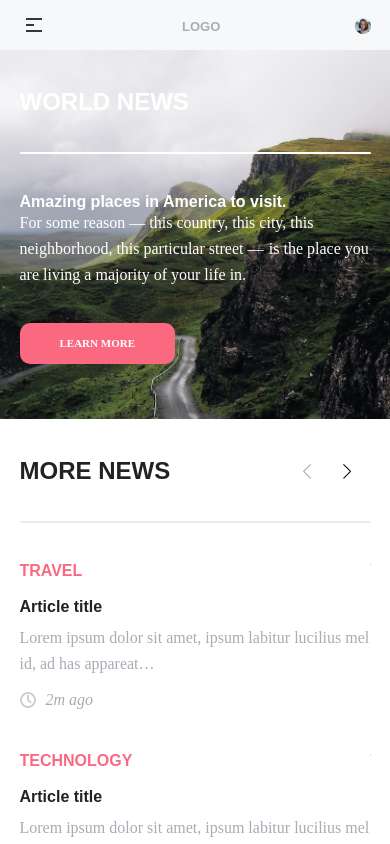
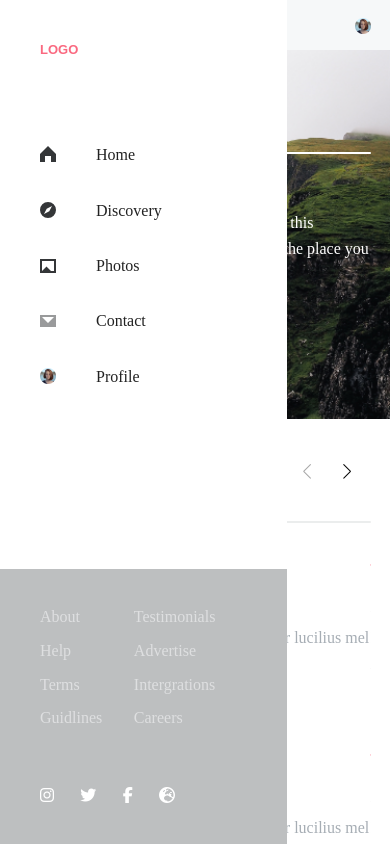
Before and after one commit to MladenStojkovic/Resource-Responsive-Design, a plain HTML site: page Index.html in a window 390 px wide. Both pictures are taken after a click on the button 33 px from the left and 25 px from the top of the page. Shown: the top 844 px of the page. Drawn offline with nearby package versions, Linux system fonts and the light colour scheme.

Commit message:
Added mobile overlay style and functionality

```diff
--- a/Index.html
+++ b/Index.html
@@ -42,17 +42,32 @@
 			<!--  container end -->
 		</header>
 
-		<aside class="mobile-overlay">
+		<aside class="mobile-overlay collapsed">
 			<div class="mobile-overlay-header">
 				<div class="logo-wrapper">
-					<a href="#"><img src="#" alt="LOGO"/></a>
+					<a href="#"><img src="assets/logo.svg" alt="LOGO"/></a>
 				</div>
 				<ul class="mobile-overlay-nav">
-					<li><a href="index.html">Home</a></li>
-					<li><a href="#">Discovery</a></li>
-					<li><a href="#">Photos</a></li>
-					<li><a href="#">Contact</a></li>
-					<li><a href="#">Profile</a></li>
+					<li>
+						<img src="assets/home.svg" alt="">
+						<a href="index.html">Home</a>
+					</li>
+					<li>
+						<img src="assets/discover.svg" alt="">
+						<a href="#">Discovery</a>
+					</li>
+					<li>
+						<img src="assets/photos.svg" alt="">
+						<a href="#">Photos</a>
+					</li>
+					<li>
+						<img src="assets/mail.svg" alt="">
+						<a href="#">Contact</a>
+					</li>
+					<li class="mobile-overlay-profile">
+						<img src="assets/avatar.png" alt="">
+						<a href="#">Profile</a>
+					</li>
 				</ul>
 			</div>
 			<!-- mobile-overlay-header end -->
@@ -467,5 +482,11 @@
 				// And if we need scrollbar
 			});
 		</script>
+
+		<script>
+			$(".sidebar-collapse").click(function() {
+				$(".mobile-overlay").toggleClass("collapsed");
+			})
+		</script>
 	</body>
 </html>
--- a/style.css
+++ b/style.css
@@ -101,8 +101,90 @@ header {
   display: flex;
 }
 
-.menu-tablet, .mobile-overlay {
+.menu-tablet {
   display: none;
+}
+
+.mobile-overlay {
+  transition: all 0.5s;
+}
+
+.mobile-overlay {
+  position: fixed;
+  left: 0;
+  top: 0;
+  width: 287px;
+  background-color: #BDBFC0;
+  z-index: 2;
+  height: 100%;
+}
+
+.collapsed {
+  left: -287px;
+}
+
+.mobile-overlay-header {
+  background-color: #FFFFFF;
+}
+
+.mobile-overlay-header, .mobile-overlay-footer {
+  padding: 40px;
+}
+
+.mobile-overlay-nav {
+  padding: 90px 0 145px 0;
+}
+.mobile-overlay .logo-wrapper {
+  width: 16px;
+  height: 16px;
+}
+
+.mobile-overlay .mobile-overlay-profile img {
+  width: 16px;
+  height: 16px;
+}
+
+.mobile-overlay-nav li {
+  display: flex;
+  align-items: center;
+  margin-bottom: 40px;
+}
+
+.mobile-overlay-nav .mobile-overlay-profile {
+  margin-bottom: 0;
+}
+
+.mobile-overlay-nav li img {
+  margin-right: 40px;
+}
+
+.mobile-overlay-nav li a {
+  line-height: 15px;
+}
+
+.mobile-overlay-footer {
+  background-color: #BDBFC0;
+}
+
+.mobile-overlay-footer-wrapper {
+  display: flex;
+  flex-direction: column;
+  flex-wrap: wrap;
+  justify-content: flex-start;
+  height: 135px;
+  color: #DEDFE0;
+  margin-bottom: 43.25px;
+}
+
+.mobile-overlay-footer-wrapper li {
+  flex-basis: 25%;
+}
+
+.social-link-wrapper {
+  width: 135px;
+  display: flex;
+  justify-content: space-between;
+  color: #FFFFFF;
 }
 
 .sidebar-collapse {
```
Also changed, not shown: assets/discover.svg (added), assets/home.svg (added), assets/mail.svg (added), assets/photos.svg (added), avatar-1.svg (added), avatar-2.svg (added), avatar-3.svg (added), avatar.svg (added), images/bora-drljaca.jpg (deleted).
